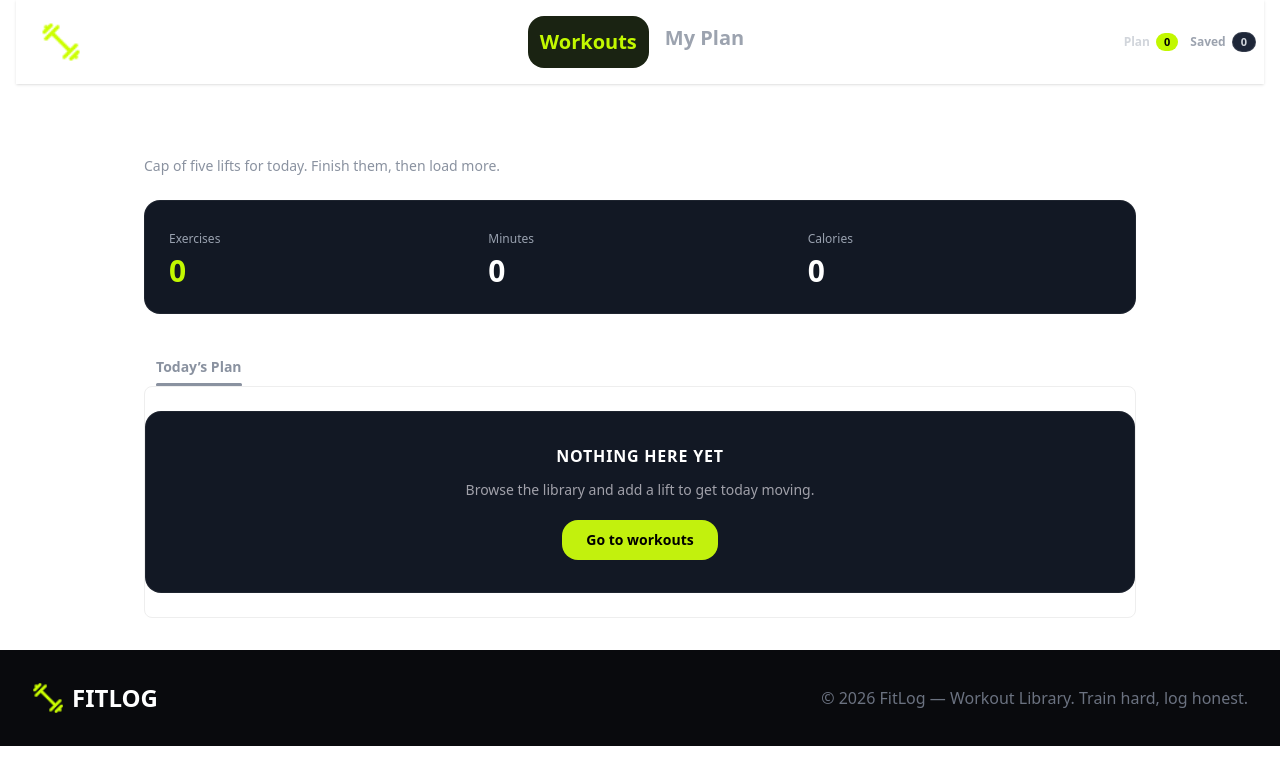
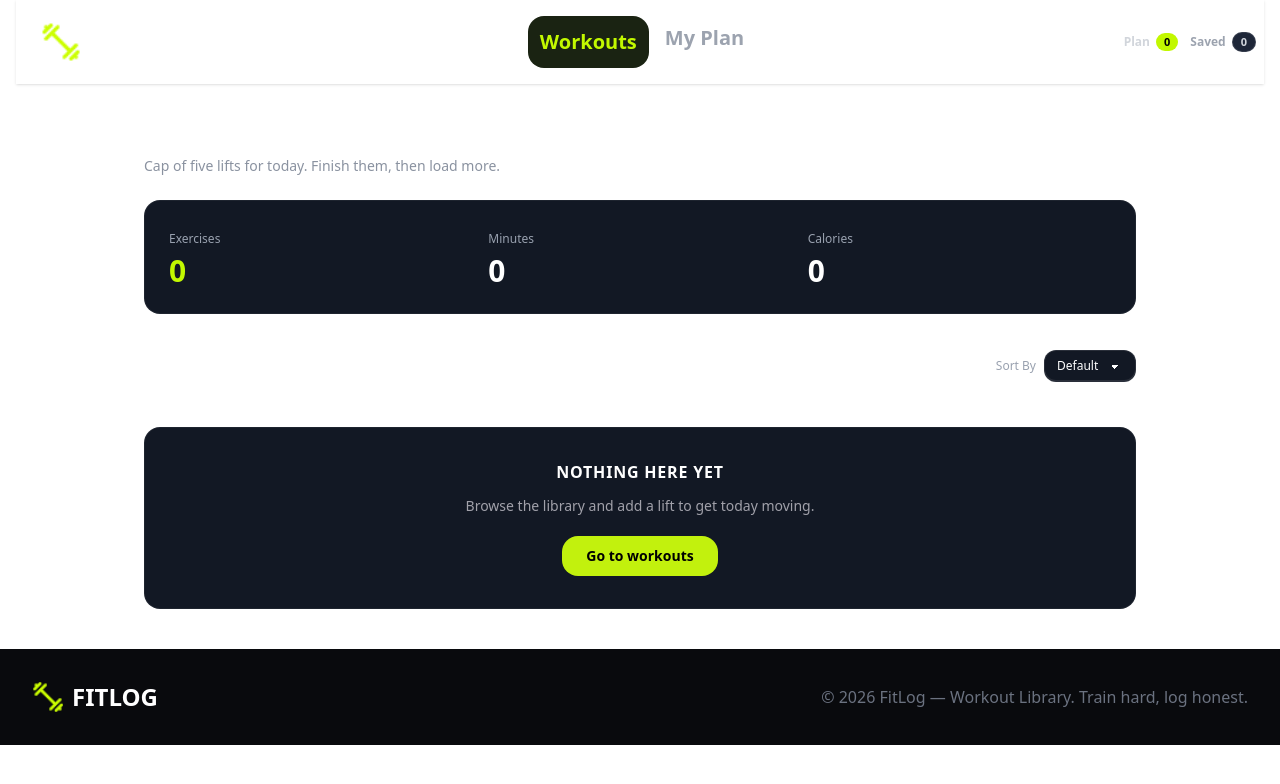
Before and after one commit to rezwankabir2007/fit_log_projects, a Next.js app: page /myplan in a window 1280 px wide. Shown: the top 784 px of the page. Built offline with nearby package versions, Linux system fonts and the light colour scheme.

Commit message:
Added sort style

```diff
--- /dev/null
+++ b/src/app/loading.tsx
@@ -0,0 +1,11 @@
+import React from 'react';
+
+const Loading = () => {
+    return (
+        <div className='text-3xl text-[#2159c9] font-semibold'>
+            Loading....
+        </div>
+    );
+};
+
+export default Loading;
--- a/src/app/myplan/page.tsx
+++ b/src/app/myplan/page.tsx
@@ -14,18 +14,36 @@ const MyPlanPage = () => {
     setWishLibrary: React.Dispatch<React.SetStateAction<TLibrary[]>>;
   };
 
-  // Track active tab ('plan' or 'saved')
+
+
   const [activeTab, setActiveTab] = useState<'plan' | 'saved'>('plan');
 
-  // Currently active list based on selected tab
-  const currentList: TLibrary[] = activeTab === 'plan' ? readLibrary || [] : wishlibrary || [];
 
-  // Stats Calculation for active tab
+
+
+  const [sortBy, setSortBy] = useState<string>('default');
+
+
+
+  const baseList: TLibrary[] = activeTab === 'plan' ? readLibrary || [] : wishlibrary || [];
+
+
+
+  const currentList = [...baseList].sort((a, b) => {
+    if (sortBy === 'duration') return (Number(b.duration) || 0) - (Number(a.duration) || 0);
+    if (sortBy === 'calories') return (Number(b.caloriesBurned) || 0) - (Number(a.caloriesBurned) || 0);
+    if (sortBy === 'rating') return (Number(b.rating) || 0) - (Number(a.rating) || 0);
+    return 0;
+  });
+
+
+
   const totalExercises = currentList.length;
   const totalMinutes = currentList.reduce((sum, item) => sum + (Number(item.duration) || 0), 0);
   const totalCalories = currentList.reduce((sum, item) => sum + (Number(item.caloriesBurned) || 0), 0);
 
-  // Remove item handler
+
+
   const handleRemove = (id: string | number, isSavedTab = false) => {
     if (isSavedTab) {
       setWishLibrary(wishlibrary.filter((item: TLibrary) => String(item.id) !== String(id)));
@@ -36,7 +54,8 @@ const MyPlanPage = () => {
 
   return (
     <div className="container mx-auto px-4 py-8 max-w-5xl text-white">
-      {/* Title */}
+
+
       <h1 className="text-3xl font-black uppercase tracking-tight">MY PLAN</h1>
       <p className="text-[#8A92A0] text-sm mt-1 mb-6">
         Cap of five lifts for today. Finish them, then load more.
@@ -60,26 +79,57 @@ const MyPlanPage = () => {
       </div>
 
 
+      <div className="flex flex-col sm:flex-row sm:items-center justify-between gap-4 mb-6 border-b border-white/10 pb-2">
+
+
 
         <div className="tabs tabs-border">
-
-
           <input
             type="radio"
             name="my_plan_tabs"
-          className="tab text-[#8A92A0] font-bold"
+            className="tab text-white font-bold"
             aria-label="Today’s Plan"
-          defaultChecked
+            checked={activeTab === 'plan'}
             onChange={() => setActiveTab('plan')}
           />
-        <div className="tab-content border-base-300 bg-transparent py-6">
-          {readLibrary && readLibrary.length > 0 ? (
+          <input
+            type="radio"
+            name="my_plan_tabs"
+            className="tab text-white font-bold"
+            aria-label="Saved"
+            checked={activeTab === 'saved'}
+            onChange={() => setActiveTab('saved')}
+          />
+        </div>
+
+
+
+        <div className="flex items-center gap-2 self-end sm:self-auto">
+          <span className="text-xs text-gray-400 font-medium whitespace-nowrap">Sort By</span>
+          <select
+            value={sortBy}
+            onChange={(e) => setSortBy(e.target.value)}
+            className="select select-sm bg-[#121824] border border-white/10 text-xs text-white rounded-xl focus:outline-none focus:border-[#C2F800]"
+          >
+            <option value="default">Default</option>
+            <option value="duration">Duration</option>
+            <option value="rating">Rating</option>
+          </select>
+        </div>
+      </div>
+
+
+
+      <div className="py-2">
+        {currentList && currentList.length > 0 ? (
           <div className="space-y-4">
-              {readLibrary.map((item: TLibrary) => (
+            {currentList.map((item: TLibrary) => (
               <div
                 key={item.id}
                 className="flex flex-col sm:flex-row items-center justify-between bg-[#121824] p-4 rounded-2xl border border-white/5 gap-4"
               >
+
+
                 <div className="flex items-center gap-4 w-full sm:w-auto">
                   <div className="relative w-20 h-20 rounded-xl overflow-hidden bg-slate-800 flex-shrink-0">
                     <Image
@@ -103,6 +153,8 @@ const MyPlanPage = () => {
                   </div>
                 </div>
 
+
+
                 <div className="flex items-center gap-3 w-full sm:w-auto justify-end">
                   <Link
                     href={`/library/${item.id}`}
@@ -110,11 +162,15 @@ const MyPlanPage = () => {
                   >
                     View Details
                   </Link>
+
+                  {activeTab === 'plan' && (
                     <button className="bg-[#C2F800] text-black font-semibold text-xs px-4 py-2 rounded-xl hover:bg-[#b0e000] transition-colors cursor-pointer">
                       ✓ Mark as Done
                     </button>
+                  )}
+
                   <button
-                      onClick={() => handleRemove(item.id)}
+                    onClick={() => handleRemove(item.id, activeTab === 'saved')}
                     className="text-gray-500 hover:text-red-400 p-1 text-lg cursor-pointer"
                   >
                     ✕
@@ -124,8 +180,12 @@ const MyPlanPage = () => {
             ))}
           </div>
         ) : (
+
+
           <div className="flex flex-col items-center justify-center text-center p-8 gap-3 border border-white/5 rounded-2xl bg-[#121824]">
-              <p className="text-white font-bold tracking-wider">NOTHING HERE YET</p>
+            <p className="text-white font-bold tracking-wider">
+              {activeTab === 'plan' ? 'NOTHING HERE YET' : 'NO SAVED WORKOUTS'}
+            </p>
             <p className="text-[#A1A1AA] text-sm max-w-sm">
               Browse the library and add a lift to get today moving.
             </p>
@@ -138,78 +198,6 @@ const MyPlanPage = () => {
           </div>
         )}
       </div>
-
-       {/* It's save tab  */}
-
-
-        <input
-          type="radio"
-          name="my_plan_tabs"
-          className="tab text-white font-bold"
-          aria-label="Saved"
-          onChange={() => setActiveTab('saved')}
-        />
-        <div className="tab-content border-base-300 bg-transparent py-6">
-          {wishlibrary && wishlibrary.length > 0 ? (
-            <div className="space-y-4">
-              {wishlibrary.map((item: TLibrary) => (
-                <div
-                  key={item.id}
-                  className="flex flex-col sm:flex-row items-center justify-between bg-[#121824] p-4 rounded-2xl border border-white/5 gap-4"
-                >
-                  <div className="flex items-center gap-4 w-full sm:w-auto">
-                    <div className="relative w-20 h-20 rounded-xl overflow-hidden bg-slate-800 flex-shrink-0">
-                      <Image
-                        src={item.image}
-                        alt={item.name}
-                        fill
-                        className="object-cover"
-                        unoptimized
-                      />
-                    </div>
-                    <div>
-                      <h3 className="font-black text-white uppercase text-base tracking-wide">
-                        {item.name}
-                      </h3>
-                      <p className="text-xs text-gray-400 mb-2">{item.equipment || 'Bodyweight'}</p>
-                      <div className="flex items-center gap-3 text-xs text-gray-300">
-                        <span>⏱ {item.duration} min</span>
-                        <span>🔥 {item.caloriesBurned} kcal</span>
-                        <span className="text-yellow-400">★ {item.rating}</span>
-                      </div>
-                    </div>
-                  </div>
-
-                  <div className="flex items-center gap-3 w-full sm:w-auto justify-end">
-                    <Link
-                      href={`/library/${item.id}`}
-                      className="text-xs font-semibold text-gray-300 border border-white/10 hover:border-white/30 px-4 py-2 rounded-xl transition-all"
-                    >
-                      View Details
-                    </Link>
-                    <button
-                      onClick={() => handleRemove(item.id, true)}
-                      className="text-gray-500 hover:text-red-400 p-1 text-lg cursor-pointer"
-                    >
-                      ✕
-                    </button>
-                  </div>
-                </div>
-              ))}
-            </div>
-          ) : (
-            <div className="flex flex-col items-center justify-center text-center p-8 gap-3 border border-white/5 rounded-2xl bg-[#121824]">
-              <p className="text-white font-bold tracking-wider">NO SAVED WORKOUTS</p>
-              <Link
-                href="/library"
-                className="mt-2 text-black font-bold bg-[#C2F10D] hover:bg-[#b0e000] px-6 py-2.5 rounded-2xl text-sm transition-colors cursor-pointer"
-              >
-                Go to workouts
-              </Link>
-            </div>
-          )}
-        </div>
-      </div>
     </div>
   );
 };
```
Lines whose indentation alone changed are shown as unchanged.
